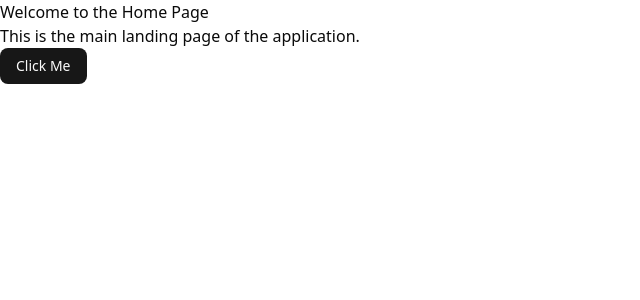
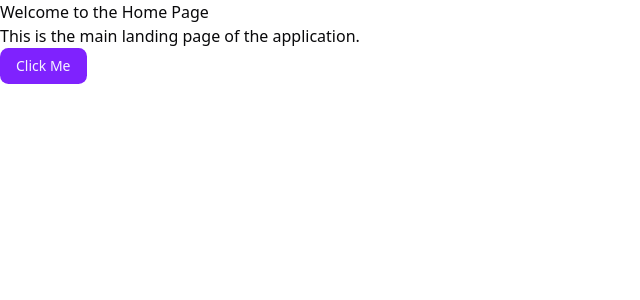
Before and after one commit to marcos-carini/bewear, a Next.js app: page / in a window 1280 px wide. Shown: the top 300 px of the page, without its empty margins (0-640 px from the left). Built offline with nearby package versions, Linux system fonts and the light colour scheme.

Commit message:
chore: update shadcn theme

```diff
--- a/src/app/globals.css
+++ b/src/app/globals.css
@@ -44,72 +44,72 @@
 }
 
 :root {
-  --radius: 0.625rem;
+  --radius: 0.65rem;
   --background: oklch(1 0 0);
-  --foreground: oklch(0.145 0 0);
+  --foreground: oklch(0.141 0.005 285.823);
   --card: oklch(1 0 0);
-  --card-foreground: oklch(0.145 0 0);
+  --card-foreground: oklch(0.141 0.005 285.823);
   --popover: oklch(1 0 0);
-  --popover-foreground: oklch(0.145 0 0);
-  --primary: oklch(0.205 0 0);
-  --primary-foreground: oklch(0.985 0 0);
-  --secondary: oklch(0.97 0 0);
-  --secondary-foreground: oklch(0.205 0 0);
-  --muted: oklch(0.97 0 0);
-  --muted-foreground: oklch(0.556 0 0);
-  --accent: oklch(0.97 0 0);
-  --accent-foreground: oklch(0.205 0 0);
+  --popover-foreground: oklch(0.141 0.005 285.823);
+  --primary: oklch(0.541 0.281 293.009);
+  --primary-foreground: oklch(0.969 0.016 293.756);
+  --secondary: oklch(0.967 0.001 286.375);
+  --secondary-foreground: oklch(0.21 0.006 285.885);
+  --muted: oklch(0.967 0.001 286.375);
+  --muted-foreground: oklch(0.552 0.016 285.938);
+  --accent: oklch(0.967 0.001 286.375);
+  --accent-foreground: oklch(0.21 0.006 285.885);
   --destructive: oklch(0.577 0.245 27.325);
-  --border: oklch(0.922 0 0);
-  --input: oklch(0.922 0 0);
-  --ring: oklch(0.708 0 0);
-  --chart-1: oklch(0.646 0.222 41.116);
-  --chart-2: oklch(0.6 0.118 184.704);
-  --chart-3: oklch(0.398 0.07 227.392);
-  --chart-4: oklch(0.828 0.189 84.429);
-  --chart-5: oklch(0.769 0.188 70.08);
+  --border: oklch(0.92 0.004 286.32);
+  --input: oklch(0.92 0.004 286.32);
+  --ring: oklch(0.702 0.183 293.541);
+  --chart-1: oklch(0.811 0.111 293.571);
+  --chart-2: oklch(0.606 0.25 292.717);
+  --chart-3: oklch(0.541 0.281 293.009);
+  --chart-4: oklch(0.491 0.27 292.581);
+  --chart-5: oklch(0.432 0.232 292.759);
   --sidebar: oklch(0.985 0 0);
-  --sidebar-foreground: oklch(0.145 0 0);
-  --sidebar-primary: oklch(0.205 0 0);
-  --sidebar-primary-foreground: oklch(0.985 0 0);
-  --sidebar-accent: oklch(0.97 0 0);
-  --sidebar-accent-foreground: oklch(0.205 0 0);
-  --sidebar-border: oklch(0.922 0 0);
-  --sidebar-ring: oklch(0.708 0 0);
+  --sidebar-foreground: oklch(0.141 0.005 285.823);
+  --sidebar-primary: oklch(0.541 0.281 293.009);
+  --sidebar-primary-foreground: oklch(0.969 0.016 293.756);
+  --sidebar-accent: oklch(0.967 0.001 286.375);
+  --sidebar-accent-foreground: oklch(0.21 0.006 285.885);
+  --sidebar-border: oklch(0.92 0.004 286.32);
+  --sidebar-ring: oklch(0.702 0.183 293.541);
 }
 
 .dark {
-  --background: oklch(0.145 0 0);
+  --background: oklch(0.141 0.005 285.823);
   --foreground: oklch(0.985 0 0);
-  --card: oklch(0.205 0 0);
+  --card: oklch(0.21 0.006 285.885);
   --card-foreground: oklch(0.985 0 0);
-  --popover: oklch(0.205 0 0);
+  --popover: oklch(0.21 0.006 285.885);
   --popover-foreground: oklch(0.985 0 0);
-  --primary: oklch(0.922 0 0);
-  --primary-foreground: oklch(0.205 0 0);
-  --secondary: oklch(0.269 0 0);
+  --primary: oklch(0.606 0.25 292.717);
+  --primary-foreground: oklch(0.969 0.016 293.756);
+  --secondary: oklch(0.274 0.006 286.033);
   --secondary-foreground: oklch(0.985 0 0);
-  --muted: oklch(0.269 0 0);
-  --muted-foreground: oklch(0.708 0 0);
-  --accent: oklch(0.269 0 0);
+  --muted: oklch(0.274 0.006 286.033);
+  --muted-foreground: oklch(0.705 0.015 286.067);
+  --accent: oklch(0.274 0.006 286.033);
   --accent-foreground: oklch(0.985 0 0);
   --destructive: oklch(0.704 0.191 22.216);
   --border: oklch(1 0 0 / 10%);
   --input: oklch(1 0 0 / 15%);
-  --ring: oklch(0.556 0 0);
-  --chart-1: oklch(0.488 0.243 264.376);
-  --chart-2: oklch(0.696 0.17 162.48);
-  --chart-3: oklch(0.769 0.188 70.08);
-  --chart-4: oklch(0.627 0.265 303.9);
-  --chart-5: oklch(0.645 0.246 16.439);
-  --sidebar: oklch(0.205 0 0);
+  --ring: oklch(0.38 0.189 293.745);
+  --chart-1: oklch(0.811 0.111 293.571);
+  --chart-2: oklch(0.606 0.25 292.717);
+  --chart-3: oklch(0.541 0.281 293.009);
+  --chart-4: oklch(0.491 0.27 292.581);
+  --chart-5: oklch(0.432 0.232 292.759);
+  --sidebar: oklch(0.21 0.006 285.885);
   --sidebar-foreground: oklch(0.985 0 0);
-  --sidebar-primary: oklch(0.488 0.243 264.376);
-  --sidebar-primary-foreground: oklch(0.985 0 0);
-  --sidebar-accent: oklch(0.269 0 0);
+  --sidebar-primary: oklch(0.606 0.25 292.717);
+  --sidebar-primary-foreground: oklch(0.969 0.016 293.756);
+  --sidebar-accent: oklch(0.274 0.006 286.033);
   --sidebar-accent-foreground: oklch(0.985 0 0);
   --sidebar-border: oklch(1 0 0 / 10%);
-  --sidebar-ring: oklch(0.556 0 0);
+  --sidebar-ring: oklch(0.38 0.189 293.745);
 }
 
 @layer base {
--- a/src/app/page.tsx
+++ b/src/app/page.tsx
@@ -1,5 +1,4 @@
 import { Button } from "@/components/ui/button";
-import { cn } from "@/lib/utils";
 
 const HomePage = () => {
   return (
```
